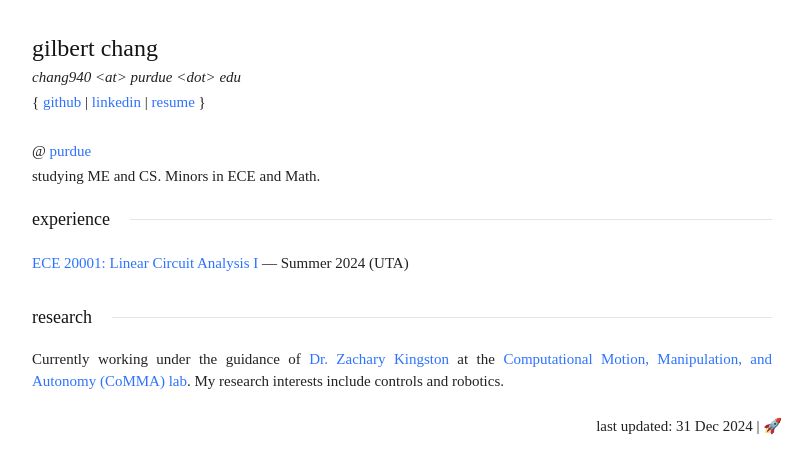
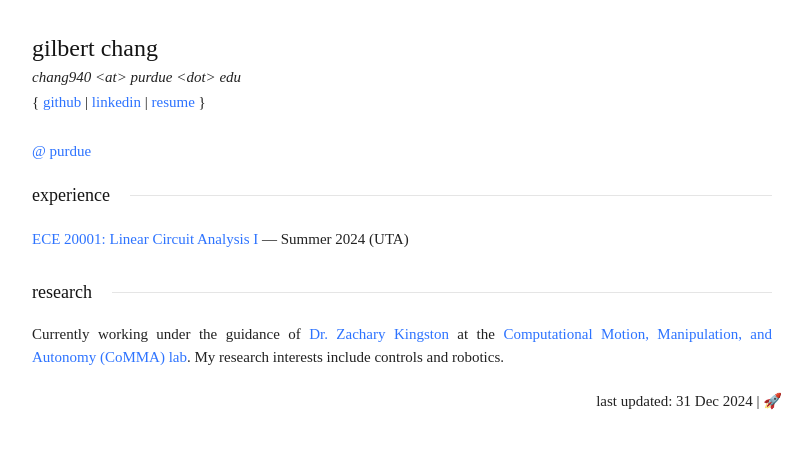
Before and after one commit to vindou/vindou, a Jekyll site: the page built from index.html, in a window 1280 px wide. Shown: the top 474 px of the page, without its empty margins (238-1050 px from the left). Built offline with Jekyll 4.4.1, drawn with Linux system fonts in a browser that asks for light colours; some web fonts are replaced.

Commit message:
Update index.html

```diff
--- a/index.html
+++ b/index.html
@@ -19,10 +19,7 @@ title: cha
 </div>
 <div class="text-container">
   <p>
-    @ <a href="https://www.purdue.edu/">purdue</a>
-  </p>
-  <p>
-    studying ME and CS. Minors in ECE and Math.
+    <a href="https://www.purdue.edu/">@ purdue</a>
   </p>
 </div>
 <div class="section">
```
